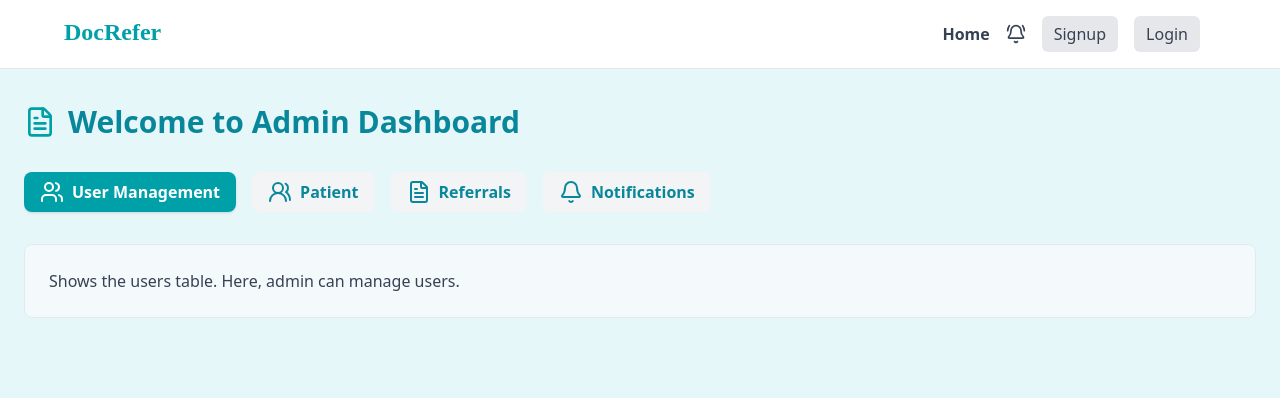
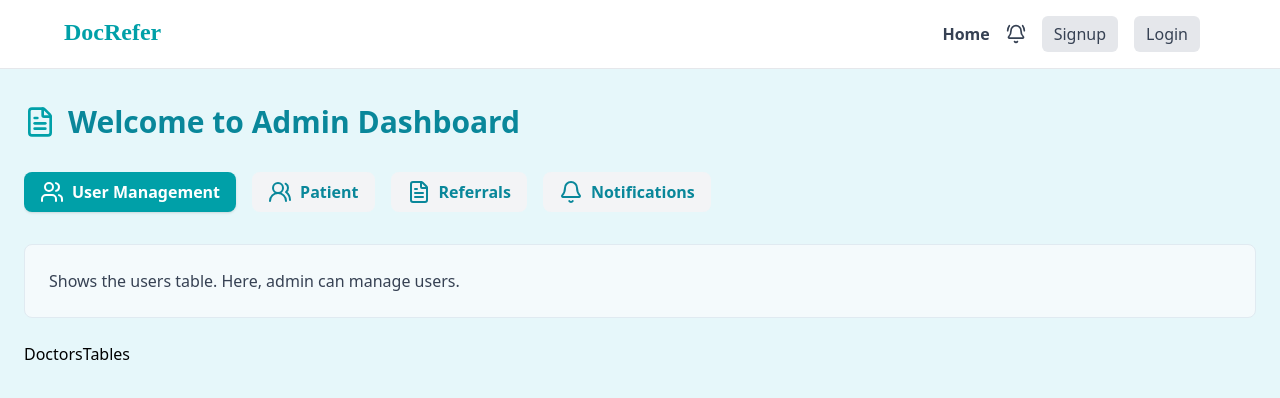
Before and after one commit to digiigrowblog-hash/prconsultent, a Next.js app: page /dashboard in a window 1280 px wide. Shown: the top 398 px of the page. Built offline with nearby package versions, Linux system fonts and the light colour scheme; no server answers.

Commit message:
all added

```diff
--- a/src/app/DoctorInfo/page.tsx
+++ b/src/app/DoctorInfo/page.tsx
@@ -196,7 +196,7 @@ export default function DoctorInfoPage() {
       await dispatch(
         addReferral({
           patientId,
-          professionalDoctorId: professionalDoctor._id || professionalDoctor.id,
+          professionalDoctorId:  professionalDoctor.id,
         })
       ).unwrap();
 
--- a/src/app/api/auth/signin/route.ts
+++ b/src/app/api/auth/signin/route.ts
@@ -60,7 +60,7 @@ export async function POST(request: NextRequest) {
     const normalizedEmail = String(email).trim().toLowerCase();
 
     // Find user in base collection, including all discriminator fields
-    const user = await BaseUser.findOne({ email: normalizedEmail }).lean();
+    const user = await BaseUser.findOne({ email: normalizedEmail }).lean() as (User | null);
     if (!user) {
       return NextResponse.json(
         { error: 'Invalid credentials' },
--- a/src/app/dashboard/page.tsx
+++ b/src/app/dashboard/page.tsx
@@ -8,43 +8,59 @@ import PatientsTables from "./(dashboardComponents)/PatientsTables";
 import ReferralsTables from "./(dashboardComponents)/Referrence";
 import NotificationsTables from "./(dashboardComponents)/Notifications";
 
-
 const panels = [
   {
     label: "User Management",
     icon: <Users className="w-6 h-6 " />,
-    text: "Shows the users table. Here, admin can manage users."
+    text: "Shows the users table. Here, admin can manage users.",
   },
   {
     label: "Patient",
     icon: <Users2Icon className="w-6 h-6 " />,
-    text: "Shows appointment management. View and manage patient appointments."
+    text: "Shows appointment management. View and manage patient appointments.",
   },
   {
     label: "Referrals",
     icon: <FileText className="w-6 h-6 " />,
-    text: "Shows referral management. View and manage patient referrals."
+    text: "Shows referral management. View and manage patient referrals.",
   },
   {
     label: "Notifications",
     icon: <Bell className="w-6 h-6 " />,
-    text: "Shows system notifications for the admin."
-  }
-  // Add more panels as needed
+    text: "Shows system notifications for the admin.",
+  },
+
 ];
 
 export default function Dashboard() {
   const [selected, setSelected] = useState(0);
 
+  // Function or a constant to render the correct table component
+  const renderTable = () => {
+    switch (selected) {
+      case 0:
+        return <DoctorsTables />;
+      case 1:
+        return <PatientsTables />;
+      case 2:
+        return <ReferralsTables />;
+      case 3:
+        return <NotificationsTables />;
+      default:
+        return null;
+    }
+  };
+
   return (
     <div className="min-h-screen  bg-[#e6f7fa] p-0 font-sans max-w-full">
-      <Header/>
-      <div>
+      <Header />
+      {/* Dashboard */}
       <div className="w-full   rounded-xl py-10 px-6 relative mt-16">
-
         <div className="flex items-center gap-3 mb-8">
           <FileText className="w-8 h-8 text-[#00a0a8]" />
-            <h1 className="text-lg md:text-3xl font-bold text-[#09879a]">Welcome to Admin Dashboard</h1>
+          <h1 className="text-lg md:text-3xl font-bold text-[#09879a]">
+            Welcome to Admin Dashboard
+          </h1>
         </div>
 
         {/* Tabs/Buttons */}
@@ -54,7 +70,8 @@ export default function Dashboard() {
               <button
                 key={panel.label}
                 onClick={() => setSelected(idx)}
-                  className={`flex items-center gap-2 px-4 py-2 rounded-lg font-semibold ${selected === idx
+                className={`flex items-center gap-2 px-4 py-2 rounded-lg font-semibold ${
+                  selected === idx
                     ? "bg-[#00a0a8] text-white shadow "
                     : "bg-gray-100 text-[#09879a] hover:bg-[#e6f7fa]"
                 } transition`}
@@ -71,10 +88,10 @@ export default function Dashboard() {
         <div className="bg-[#f4fafc] p-6 rounded-lg border border-[#e0eaf1] text-base text-gray-700 min-h-full">
           {panels[selected].text}
         </div>
+
+        {/* Conditional table rendering */}
+        <div className="mt-6">{renderTable()}</div>
       </div>
-
-      </div>
-
     </div>
   );
 }
--- a/src/app/notification/page.tsx
+++ b/src/app/notification/page.tsx
@@ -144,7 +144,7 @@ export default function NotificationPage() {
           ) : (
             notifications.map((notif, idx) => {
               const icon = iconMap[notif.type] || <Info size={24} className="text-gray-600" />;
-              const notifTime = new Date(notif.createdAt).toLocaleString();
+              const notifTime = new Date(notif.createdAt || "").toLocaleString();
 
               return (
                 <motion.div
--- a/src/components/Footer.tsx
+++ b/src/components/Footer.tsx
@@ -23,10 +23,11 @@ const containerVariants = {
     transition: {
       staggerChildren: 0.1,
       duration: 0.8,
-      ease: "easeOut"
+      ease: "easeOut" as const
     }
   },
 };
+
 
 const itemVariants = {
   hidden: { opacity: 0, y: 10 },
--- a/src/components/Header.tsx
+++ b/src/components/Header.tsx
@@ -18,7 +18,7 @@ interface HeaderProps {
 
 interface EditFormData {
   fullname: string;
-  phone: string;
+  phone: string ;
   specialization: string;
   experience: number | null;
 }
@@ -129,8 +129,8 @@ export default function Header({ user: userProp }: HeaderProps) {
     try {
       const updateData: Partial<EditFormData> = {};
       if (formData.fullname !== user.fullname) updateData.fullname = formData.fullname;
-      if (formData.phone !== (user.phone || "")) updateData.phone = formData.phone || null;
-      if (formData.specialization !== (user.specialization || "")) updateData.specialization = formData.specialization || null;
+      if (formData.phone !== (user.phone || "")) updateData.phone = formData.phone || undefined;
+      if (formData.specialization !== (user.specialization || "")) updateData.specialization = formData.specialization || undefined;
       if (formData.experience !== (user.experience ?? null)) updateData.experience = formData.experience;
 
       await dispatch(updateProfile(updateData)).unwrap();
```
Lines whose indentation alone changed are shown as unchanged.
